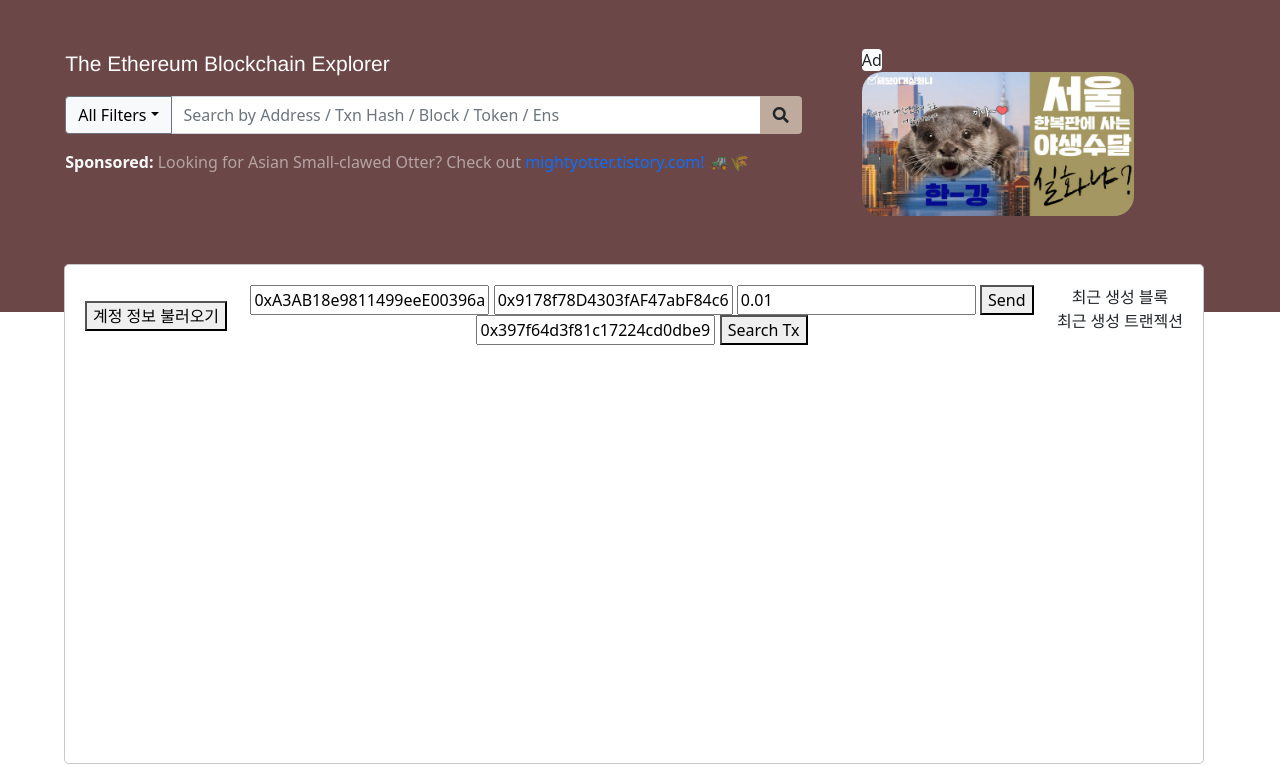
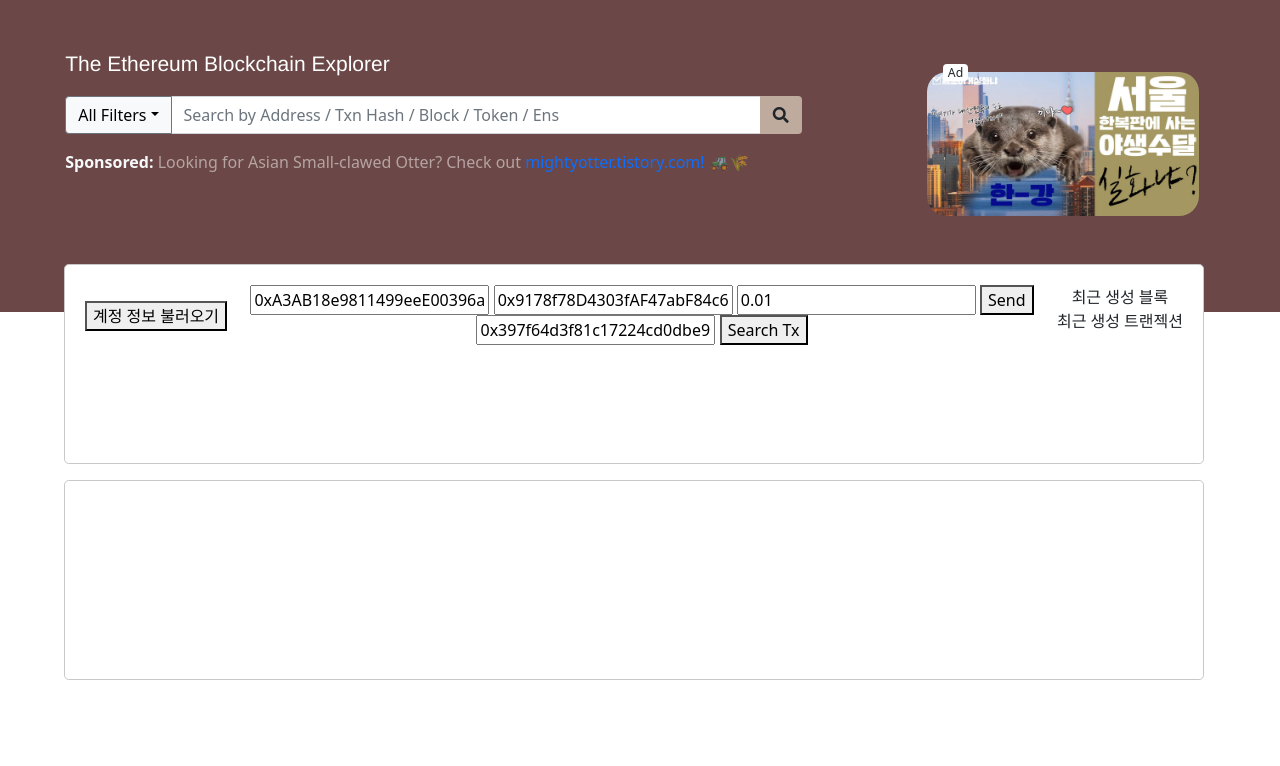
Before and after one commit to wkjung0624/web3_practice, a plain HTML site: page index.html in a window 1280 px wide. Shown: the part 70-836 px from the top of the page. Drawn offline with nearby package versions, Linux system fonts and the light colour scheme; a script that the page names is missing.

Commit message:
Update style.css

```diff
--- a/assets/style.css
+++ b/assets/style.css
@@ -7,7 +7,6 @@
 }
 
 .logo {
-
     object-fit: cover;
 }
 
@@ -39,30 +38,34 @@
     background-color: rgb(190, 171, 157)
 }
 
-.ad {}
+.ad {
+    position: relative;
+    right: -1.0rem;
+    top: 0.7rem;
+    font-size: .76563rem;
+    padding: 0.005rem 0.3rem 0.01rem 0.3rem;
+}
 
 .search {
     margin-left: 5%;
-}
-
-.contents {
-    /* background-color: RGB(255, 255, 255); */
+    margin-right: 5%;
 }
 
 .container {
-    z-index: auto;
+
     border: 1px solid rgb(200, 200, 200);
     margin-top: -3rem;
     margin-left: 5%;
     margin-bottom: 4rem;
     background-color: white;
-    height: 500px;
+    min-height: 200px;
+    height: 100%;
     padding: 20px 20px 20px 20px;
     text-align: center;
+    display: inline-block
 }
 
-.list {}
-
-.accounts {}
-
-.tx {}
+.tb-bd-x {
+    border-top: 2px solid black;
+    border-bottom: 2px solid black;
+}
```
